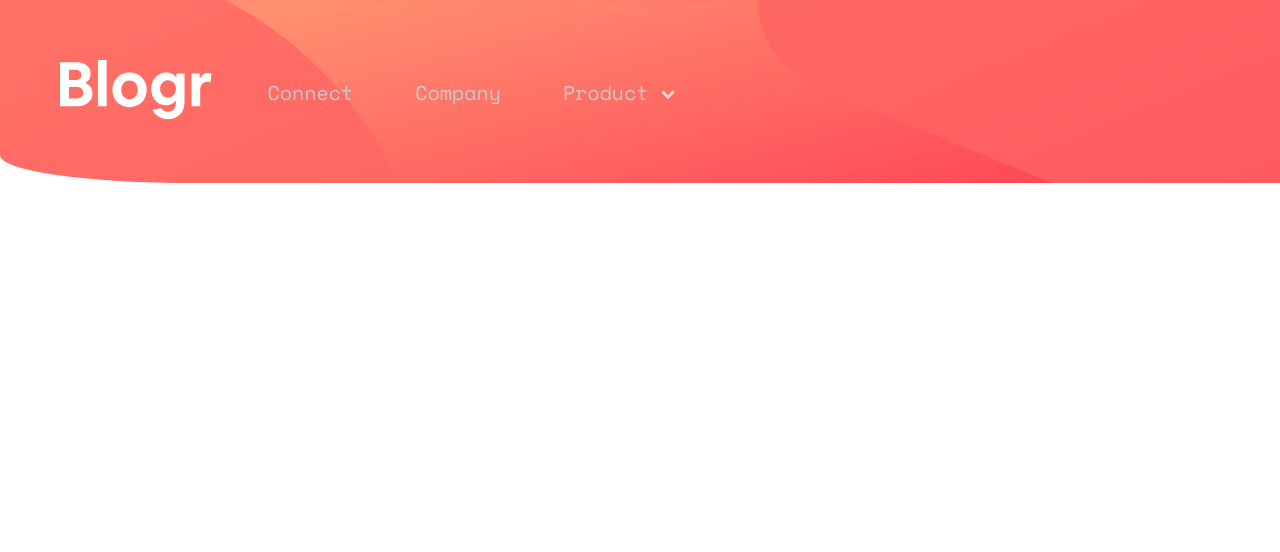
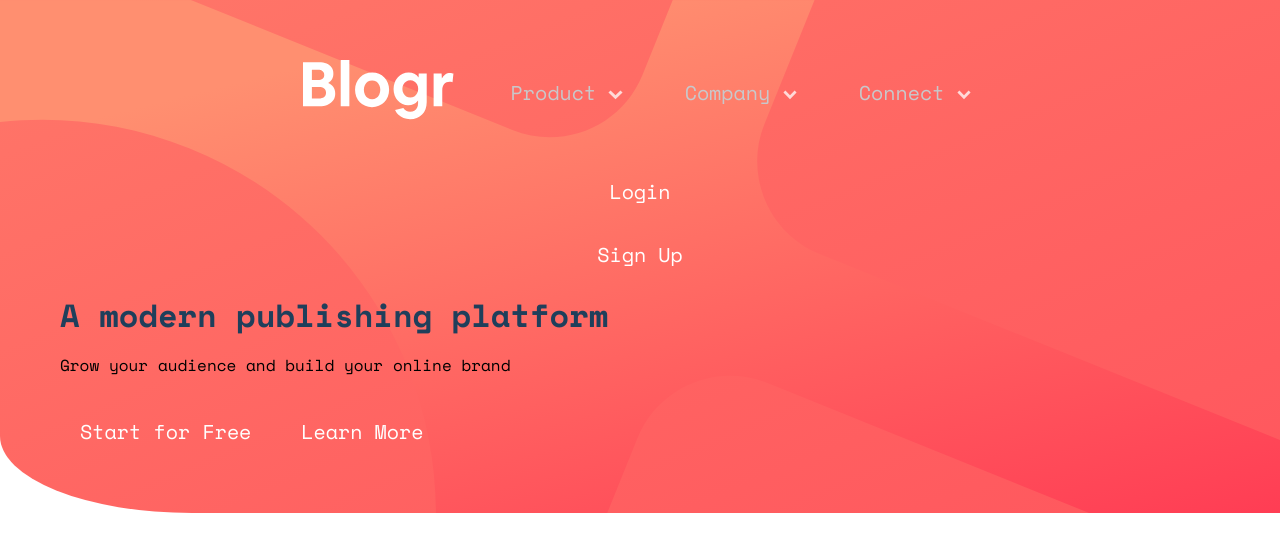
Before and after one commit to ArmandoAlmanza/Blogr, a website: page index.html in a window 1280 px wide. Drawn offline with nearby package versions, Linux system fonts and the light colour scheme; files that its build step writes are made by us from their sources.

Commit message:
navbar finished and hero started

```diff
--- a/index.html
+++ b/index.html
@@ -10,10 +10,17 @@
     </head>
     <body>
         <header class="header">
-            <div class="header__navbar">
-                <img class="logo" src="./build/img/logo.svg" alt="Logo" />
+            <div class="navigation">
+                <div>
+                    <div class="header__navbar clearfix">
+                        <img
+                            class="logo"
+                            src="./build/img/logo.svg"
+                            alt="Logo"
+                        />
+
                         <!-- Dropdown Product -->
-                <div class="dropdown">
+                        <div class="dropdown clearfix">
                             <button class="dropdown__btn">
                                 Product
                                 <img
@@ -21,20 +28,55 @@
                                     alt="arrow"
                                 />
                             </button>
-                    <div class="dropdown-content">
+                            <div class="dropdown__content">
                                 <a href="#">Link 1</a>
                                 <a href="#">Link 2</a>
                                 <a href="#">Link 3</a>
                             </div>
                         </div>
                         <!-- Dropdown Company -->
-                <div class="dropdown">
-                    <button class="dropdown__btn">Company</button>
+                        <div class="dropdown clearfix">
+                            <button class="dropdown__btn">
+                                Company
+                                <img
+                                    src="./build/img/icon-arrow-light.svg"
+                                    alt="arrow"
+                                />
+                            </button>
+                            <div class="dropdown__content">
+                                <a href="#">Link 1</a>
+                                <a href="#">Link 2</a>
+                                <a href="#">Link 3</a>
+                            </div>
                         </div>
                         <!-- Dropdown Connect -->
-                <div class="dropdown">
-                    <button class="dropdown__btn">Connect</button>
+                        <div class="dropdown clearfix">
+                            <button class="dropdown__btn">
+                                Connect
+                                <img
+                                    src="./build/img/icon-arrow-light.svg"
+                                    alt="arrow"
+                                />
+                            </button>
+                            <div class="dropdown__content">
+                                <a href="#">Contact</a>
+                                <a href="#">Newsletter</a>
+                                <a href="#">Linkedln</a>
                             </div>
+                        </div>
+                    </div>
+                </div>
+                <div class="login">
+                    <button class="btn__header">Login</button>
+                    <button class="btn__header">Sign Up</button>
+                </div>
+            </div>
+
+            <div class="hero">
+                <h1>A modern publishing platform</h1>
+                <p>Grow your audience and build your online brand</p>
+                <button class="btn__header">Start for Free</button>
+                <button class="btn__header btn__white">Learn More</button>
             </div>
         </header>
         <script src="./build/js/index.js"></script>
--- a/src/js/index.js
+++ b/src/js/index.js
@@ -0,0 +1,7 @@
+document.addEventListener("DOMContentLoaded", () => {
+    App();
+});
+
+const App = () => {
+
+};
--- a/src/scss/export/_utilities.scss
+++ b/src/scss/export/_utilities.scss
@@ -8,3 +8,11 @@
 .d-block {
     display: block;
 }
+.clearfix {
+    overflow: auto;
+    &::after {
+        content: "";
+        clear: both;
+        display: table;
+    }
+}
--- a/src/scss/layout/_header.scss
+++ b/src/scss/layout/_header.scss
@@ -1,6 +1,4 @@
 .header {
-    display: flex;
-    justify-content: space-between;
     padding: 6rem;
     background-color: rgb(255, 61, 84);
     background: url("../img/bg-pattern-intro.svg") 25% 52%,
@@ -12,24 +10,34 @@
     background-position: center center;
     border-bottom-left-radius: 15%;
 }
+.navigation{
+    display: flex;
+    justify-content: space-between;
+    flex-direction: column;
+    align-items: center;
+    @include desktop {
+        flex-direction: row;
+    }
+}
 .header__navbar {
     overflow: hidden;
     .logo {
         height: 6rem;
+        float: left;
     }
 }
 .dropdown {
     margin-left: 5rem;
-    float: right;
+    float: left;
     overflow: hidden;
     margin-top: 2rem;
     &:hover {
-        .dropdown-content {
+        .dropdown__content {
             display: block;
         }
     }
 }
-.dropdown-content {
+.dropdown__content {
     display: none;
     position: absolute;
     background-color: $White;
@@ -48,15 +56,17 @@
         padding: 1.2rem;
         &:hover {
             color: #000;
-            .dropdown__btn {
-                color: $White;
-                border-bottom: 1px solid $White;
-                img {
-                    transition: all 0.3s ease-in-out;
-                    transform: rotate(0.5turn);
-                }
-            }
+            font-weight: bolder;
         }
+    }
+}
+.dropdown__content:hover,
+.dropdown:hover .dropdown__btn {
+    color: $White;
+    border-bottom: 1px solid $White;
+    img {
+        transition: all 0.3s ease-in-out;
+        transform: rotate(0.5turn);
     }
 }
 .dropdown__btn {
@@ -79,6 +89,39 @@
         }
     }
 }
-
+.login {
+    margin-top: 3rem;
+    display: flex;
+    flex-direction: column;
+    @include desktop {
+        flex-direction: row;
+        margin-top: 0;
+    }
+}
+.btn__header {
+    margin-top: 2rem;
+    border: none;
+    background: transparent;
+    // background-color: $Grayish-blue;
+    font-size: 2rem;
+    color: $White;
+    padding: 1rem 2rem;
+    transition: all 0.3s ease-in-out;
+    &:hover {
+        cursor: pointer;
+        background-color: $Light-red;
+        border-radius: 15px;
+    }
+    @include desktop {
+        margin: 0 3rem;
+    }
+}
+.btn__white{
+    transition: all .3s ease-in-out;
+    &:hover{
+        color: $Light-red;
+        background-color: $White;
+    }
+}
 // background: rgb(44,45,63);
 // background: linear-gradient(166deg, rgba(44,45,63,1) 0%, rgba(63,65,100,1) 71%);
```
Also changed, not shown: build/css/app.css, build/js/index.js, 2 other files. Lines whose indentation alone changed are shown as unchanged.
